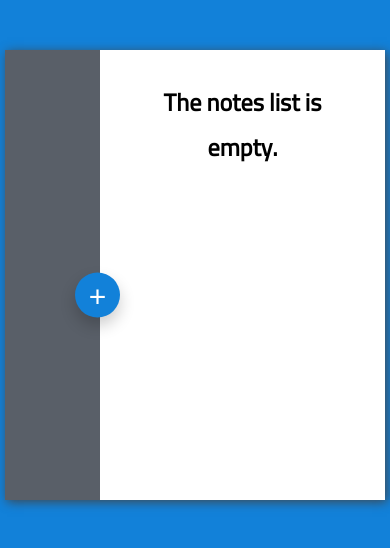
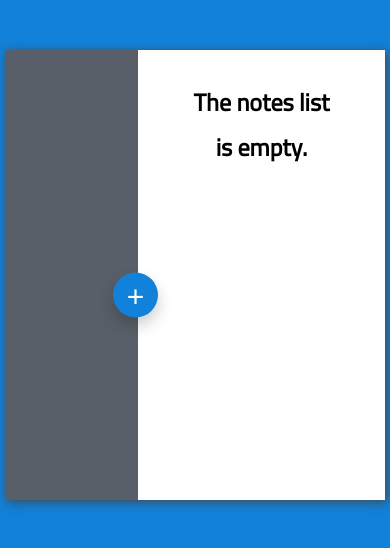
Before and after one commit to Adham-Elias-Botrous/react_notes_app, a React (Create React App) app: page / in a window 390 px wide. Shown: the top 548 px of the page. Built offline with nearby package versions, Linux system fonts and the light colour scheme.

Commit message:
add media rule

```diff
--- a/src/App.css
+++ b/src/App.css
@@ -144,3 +144,16 @@ button:active {
     flex-direction: column;
   }
 }
+
+@media (max-width: 600px) {
+  .notes-section {
+    width: 35%;
+  }
+
+  .preview-section {
+    width: 65%;
+  }
+  .full-width {
+    width: 100%;
+  }
+}
```
